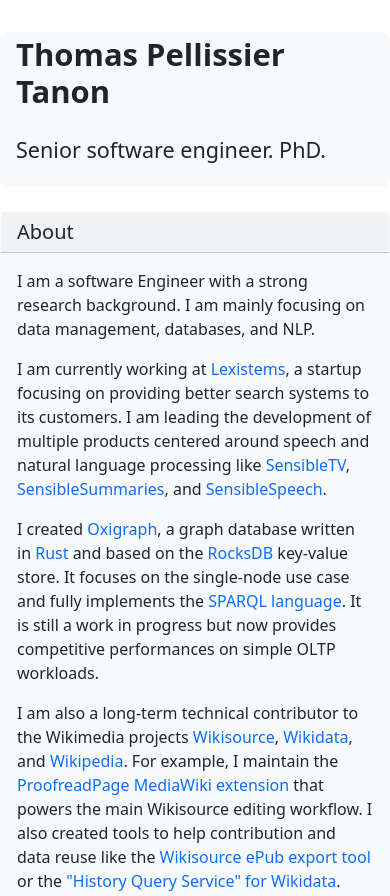
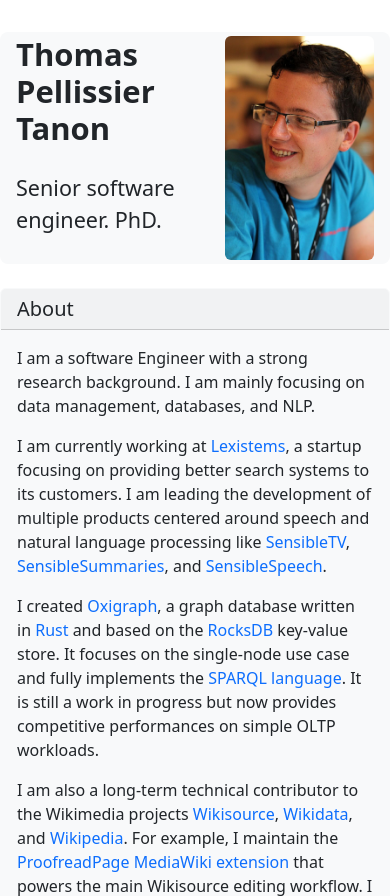
Before and after one commit to Tpt/Tpt.github.io, a plain HTML site: page index.html in a window 390 px wide. Shown: the top 896 px of the page. Drawn offline with nearby package versions, Linux system fonts and the light colour scheme.

Commit message:
Always display the picture

```diff
--- a/index.html
+++ b/index.html
@@ -41,7 +41,7 @@
                     Senior software engineer. PhD.
                 </p>
             </div>
-            <img id="hero-photo" alt="A photo of Thomas" src="img/thomas-2016.jpg" class="rounded d-none d-sm-block">
+            <img id="hero-photo" alt="A photo of Thomas" src="img/thomas-2016.jpg" class="rounded">
         </div>
     </div>
 
```
